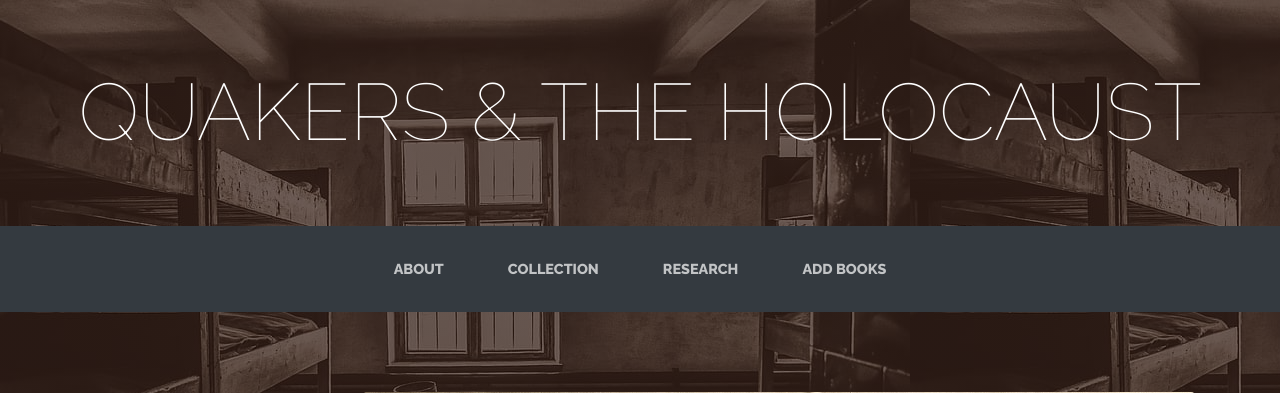
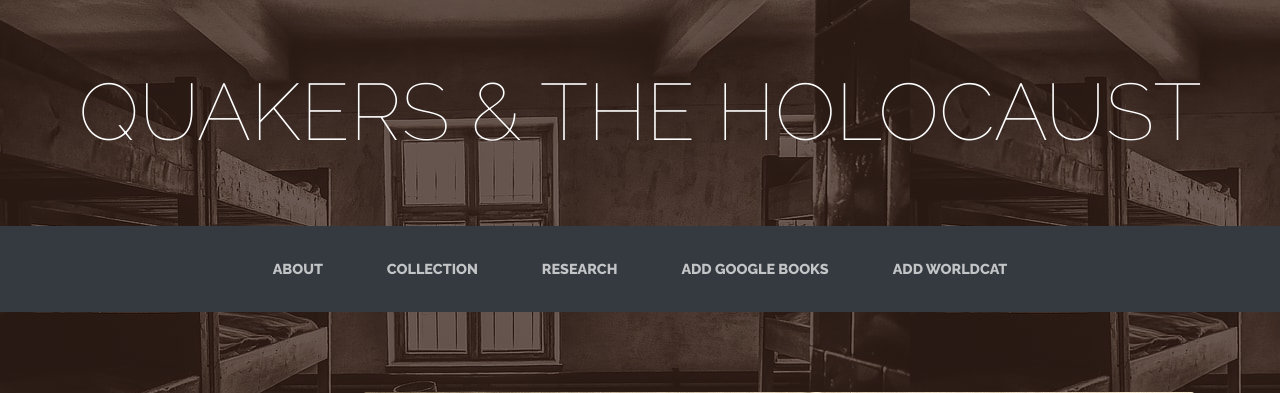
Before and after one commit to HCDigitalScholarship/QH, a Django app: template main/templates/index.html in a window 1280 px wide. Shown: the top 393 px of the page. Run offline with Django 3.2, Linux system fonts and the light colour scheme; the template is opened without the code that fills it, so the values that code supplies are empty; some libraries are stand-ins or nearby versions.

Commit message:
small change in navbar

```diff
--- a/main/templates/navbar.html
+++ b/main/templates/navbar.html
@@ -4,10 +4,11 @@
         <div
             class="collapse navbar-collapse" id="navbarResponsive">
             <ul class="nav navbar-nav mx-auto">
-                <li class="nav-item" role="presentation"><a class="nav-link" href="about.html">About</a></li>
+                <li class="nav-item" role="presentation"><a class="nav-link" href="#">About</a></li>
                 <li class="nav-item" role="presentation"><a class="nav-link" href="{% url 'collection' %}">Collection</a></li>
-                <li class="nav-item" role="presentation"><a class="nav-link" href="store.html">Research</a></li>
-                <li class="nav-item" role="presentation"><a class="nav-link" href="{% url 'edit_book' %}">Add Books</a></li>
+                <li class="nav-item" role="presentation"><a class="nav-link" href="#">Research</a></li>
+                <li class="nav-item" role="presentation"><a class="nav-link" href="{% url 'edit_book' %}">Add Google Books</a></li>
+                <li class="nav-item" role="presentation"><a class="nav-link" href="{% url 'edit_item' %}">Add Worldcat</a></li>
 
             </ul>
     </div>
```
